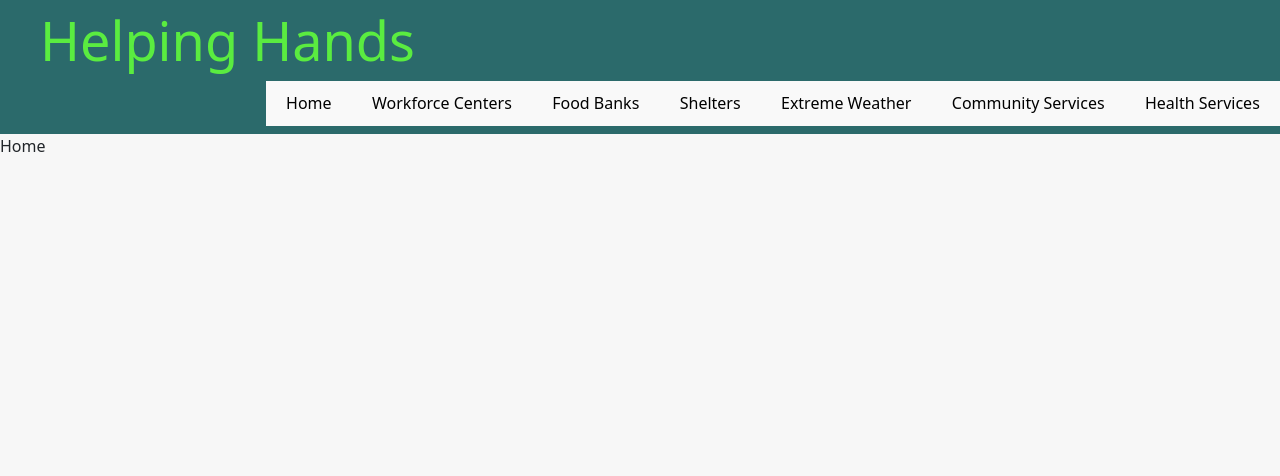
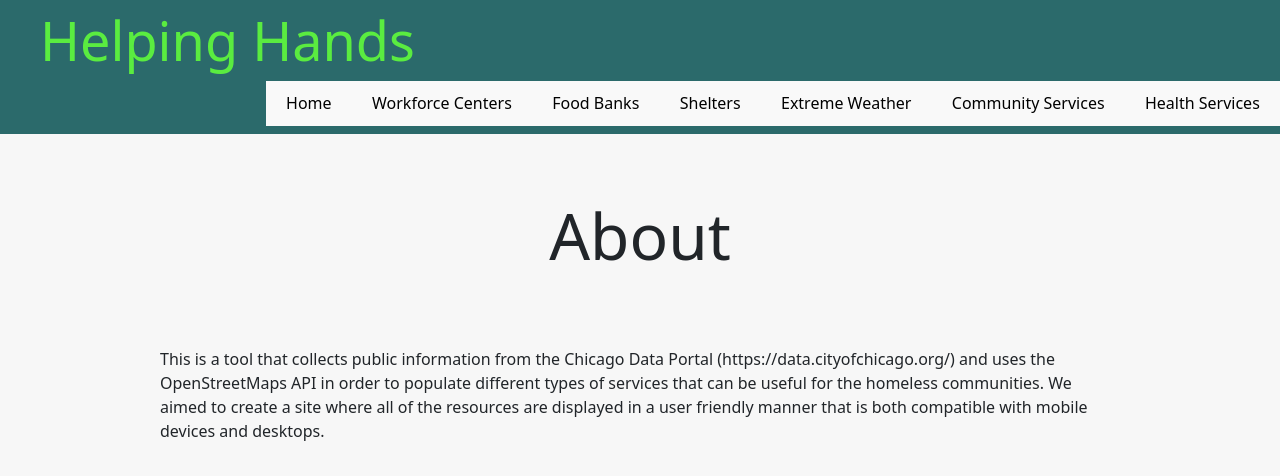
Before and after one commit to AdrianUIC/SparkHacksUIC, a React (Vite) app in the folder app/helpingHands/: page / in a window 1280 px wide. Shown: the top 476 px of the page. Built offline with nearby package versions, Linux system fonts and the light colour scheme.

Commit message:
Added about page

```diff
--- a/app/helpingHands/src/Components/PageContent.jsx
+++ b/app/helpingHands/src/Components/PageContent.jsx
@@ -1,10 +1,18 @@
 import ServiceApp from "./ServiceApp"
-
+import '../Styling/PageContent.css'
 function PageContent(props) {
     const page = props.content.toLowerCase()
     if (page == "home") {
         return (
-            <div className='content'>Home</div>
+            <div className='content'>
+                <h1>About</h1>
+                <div>
+                    This is a tool that collects public information from the Chicago Data Portal (https://data.cityofchicago.org/)
+                    and uses the OpenStreetMaps API in order to populate different types of services that can be useful for
+                    the homeless communities. We aimed to create a site where all of the resources are displayed in a user friendly manner that is both compatible with mobile devices and
+                    desktops.
+                </div>
+            </div>
         )
     } else {
         return (
--- a/app/helpingHands/src/Styling/PageContent.css
+++ b/app/helpingHands/src/Styling/PageContent.css
@@ -1,3 +1,19 @@
 .content {
-    height: 100%;
+
+        display: flex;
+        flex-direction: column;
+        justify-content: center;
+        align-items: center;
+        height: 100%;
+    }
+
+.content h1 {
+    font-size: 4rem;
+    padding-bottom: 4rem;
+    padding-top: 4rem;
 }
+
+.content div {
+    padding-left: 10rem;
+    padding-right: 10rem;
+}
```
